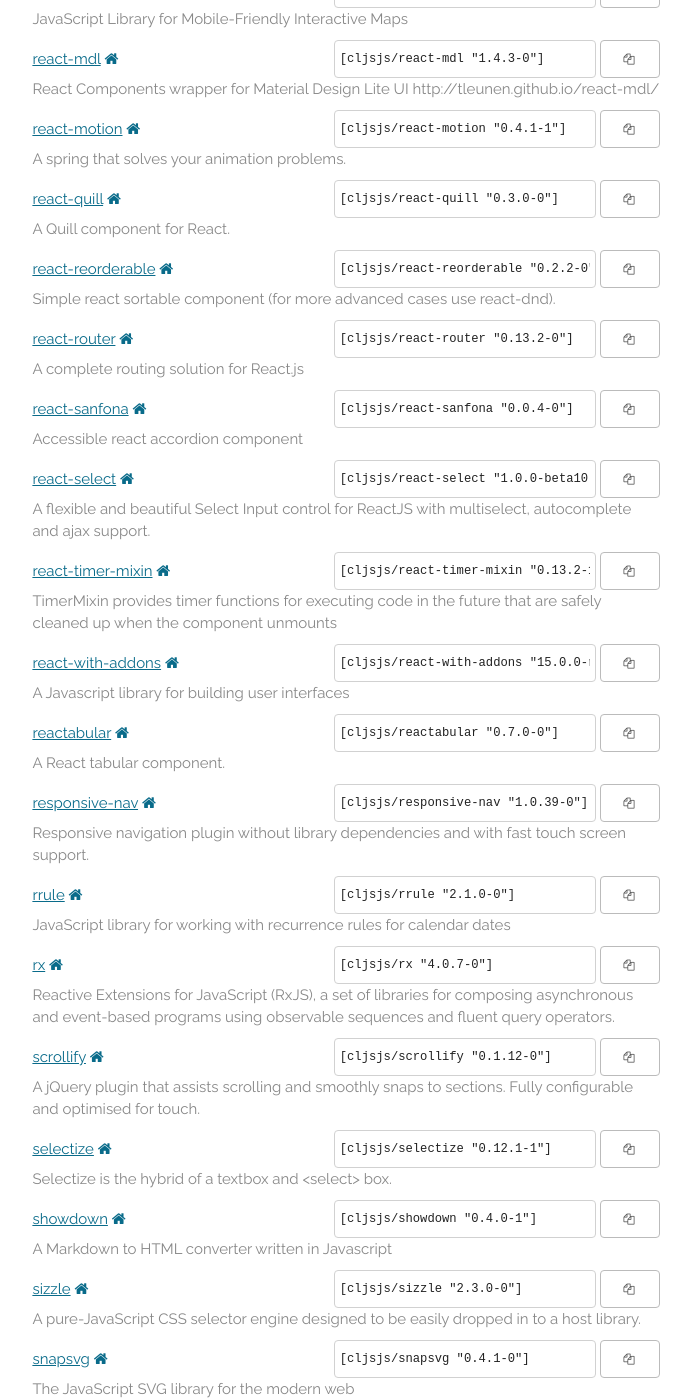
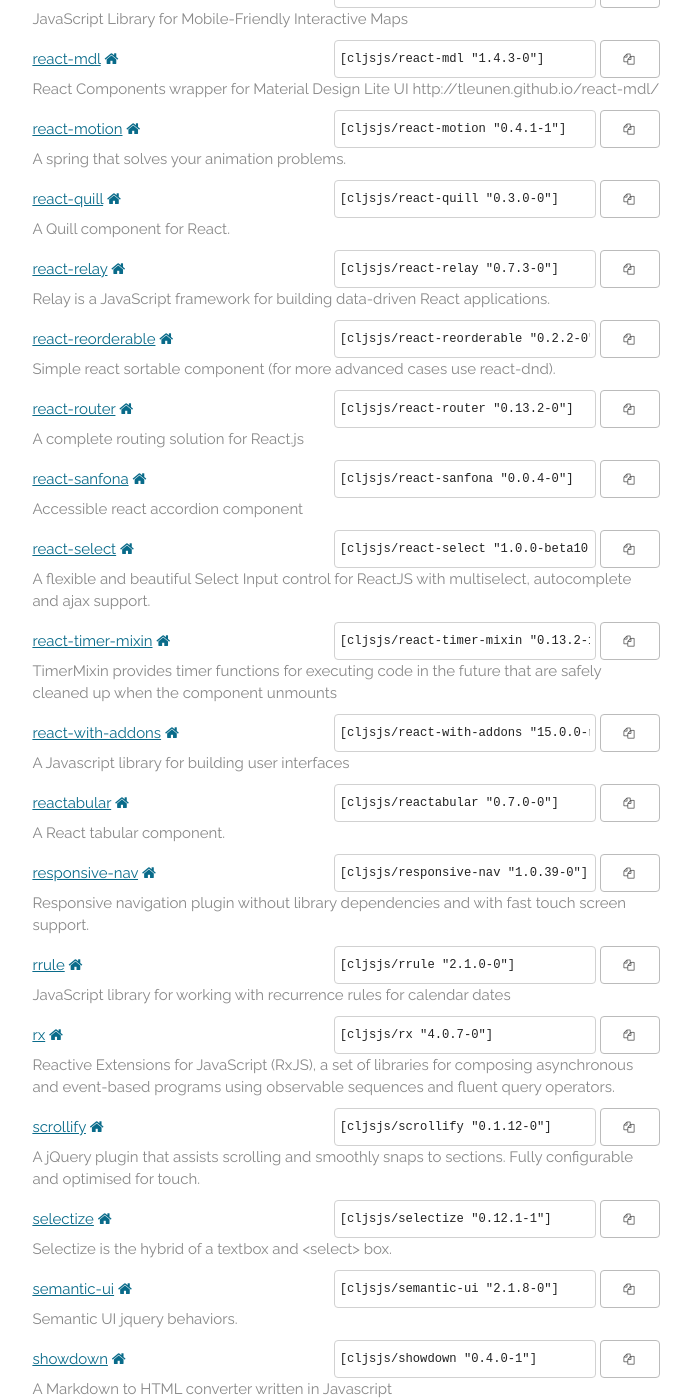
Before and after one commit to cljsjs/cljsjs.github.io, a Jekyll site: the page built from index.markdown, in a window 1280 px wide and 1400 px high, scrolled down 10798 px. Shown: the whole window, without its empty margins (294-985 px from the left). Built offline with Jekyll 4.4.1, drawn with Linux system fonts in a browser that asks for light colours; nearby versions of some CDN libraries; comment, search, counter and statistics services are not loaded.

Commit message:
Automatic update

```diff
--- a/_includes/packages.html
+++ b/_includes/packages.html
@@ -1224,6 +1224,15 @@
     <p class="description">A Quill component for React.</p>
   </li>
   <li>
+    <a href="https://clojars.org/cljsjs/react-relay">react-relay</a>
+    <a href="https://facebook.github.io/relay/" target="new"><i class="fa fa-home"></i></a>
+    <span class="clojars">
+      <input type="text" value='[cljsjs/react-relay "0.7.3-0"]'/>
+      <button data-clipboard-text='[cljsjs/react-relay "0.7.3-0"]'><i class="fa fa-copy"></i></button>
+    </span>
+    <p class="description">Relay is a JavaScript framework for building data-driven React applications.</p>
+  </li>
+  <li>
     <a href="https://clojars.org/cljsjs/react-reorderable">react-reorderable</a>
     <a href="https://mgechev.github.io/react-reorderable/" target="new"><i class="fa fa-home"></i></a>
     <span class="clojars">
@@ -1332,6 +1341,15 @@
     <p class="description">Selectize is the hybrid of a textbox and &lt;select&gt; box.</p>
   </li>
   <li>
+    <a href="https://clojars.org/cljsjs/semantic-ui">semantic-ui</a>
+    <a href="http://semantic-ui.com" target="new"><i class="fa fa-home"></i></a>
+    <span class="clojars">
+      <input type="text" value='[cljsjs/semantic-ui "2.1.8-0"]'/>
+      <button data-clipboard-text='[cljsjs/semantic-ui "2.1.8-0"]'><i class="fa fa-copy"></i></button>
+    </span>
+    <p class="description">Semantic UI jquery behaviors.</p>
+  </li>
+  <li>
     <a href="https://clojars.org/cljsjs/showdown">showdown</a>
     <a href="https://github.com/showdownjs/showdown" target="new"><i class="fa fa-home"></i></a>
     <span class="clojars">
```
